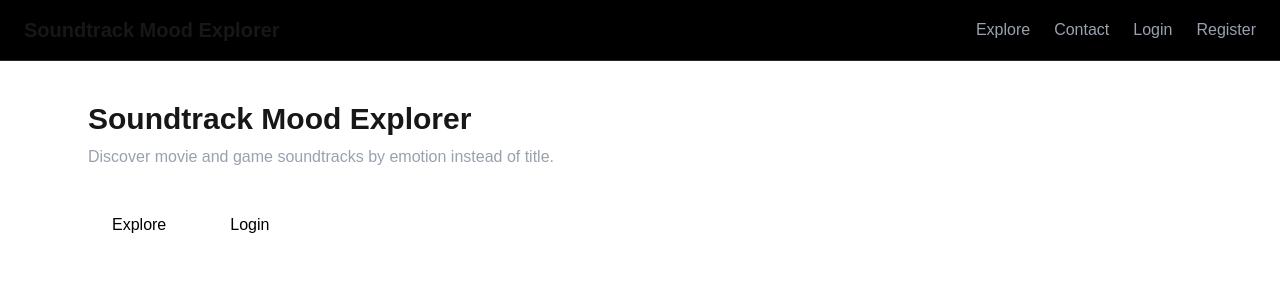
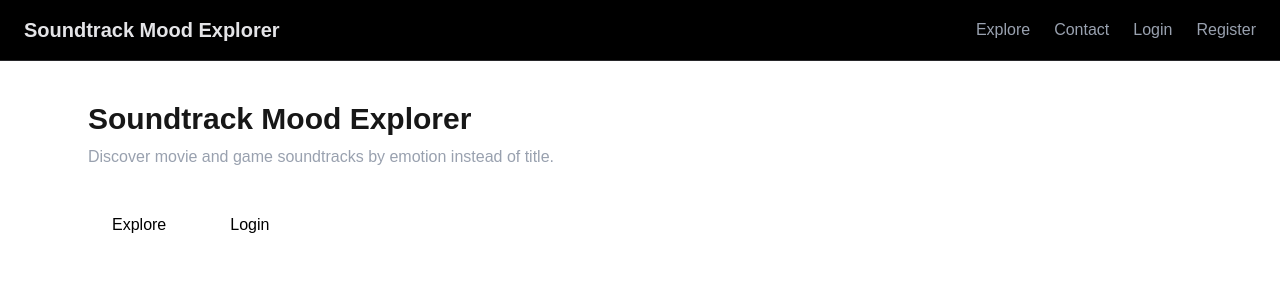
Before and after one commit to Frantisek82/soundtrack-mood-explorer-frontend, a Next.js app: page / in a window 1280 px wide. Shown: the top 300 px of the page. Built offline with nearby package versions, Linux system fonts and the light colour scheme.

Commit message:
style: improve navbar title visibility and consistency

```diff
--- a/src/components/Navbar.tsx
+++ b/src/components/Navbar.tsx
@@ -36,7 +36,7 @@ export default function Navbar() {
   return (
     <nav className="border-b border-zinc-800 bg-black">
       <div className="max-w-7xl mx-auto px-6 py-4 flex justify-between items-center">
-        <Link href="/" className="text-xl font-bold">
+        <Link href="/" className="text-xl font-semibold text-zinc-200 hover:text-white transition">
           Soundtrack Mood Explorer
         </Link>
 
```
